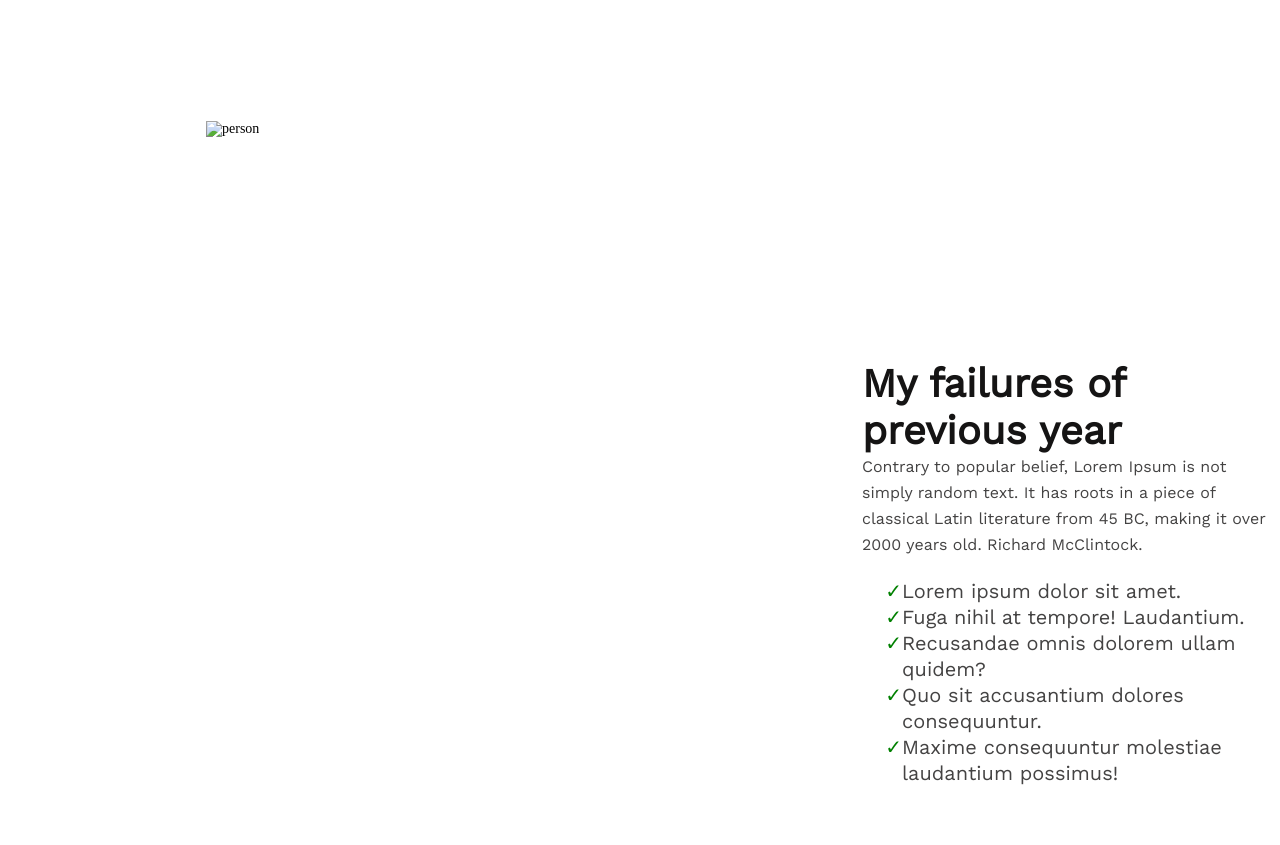
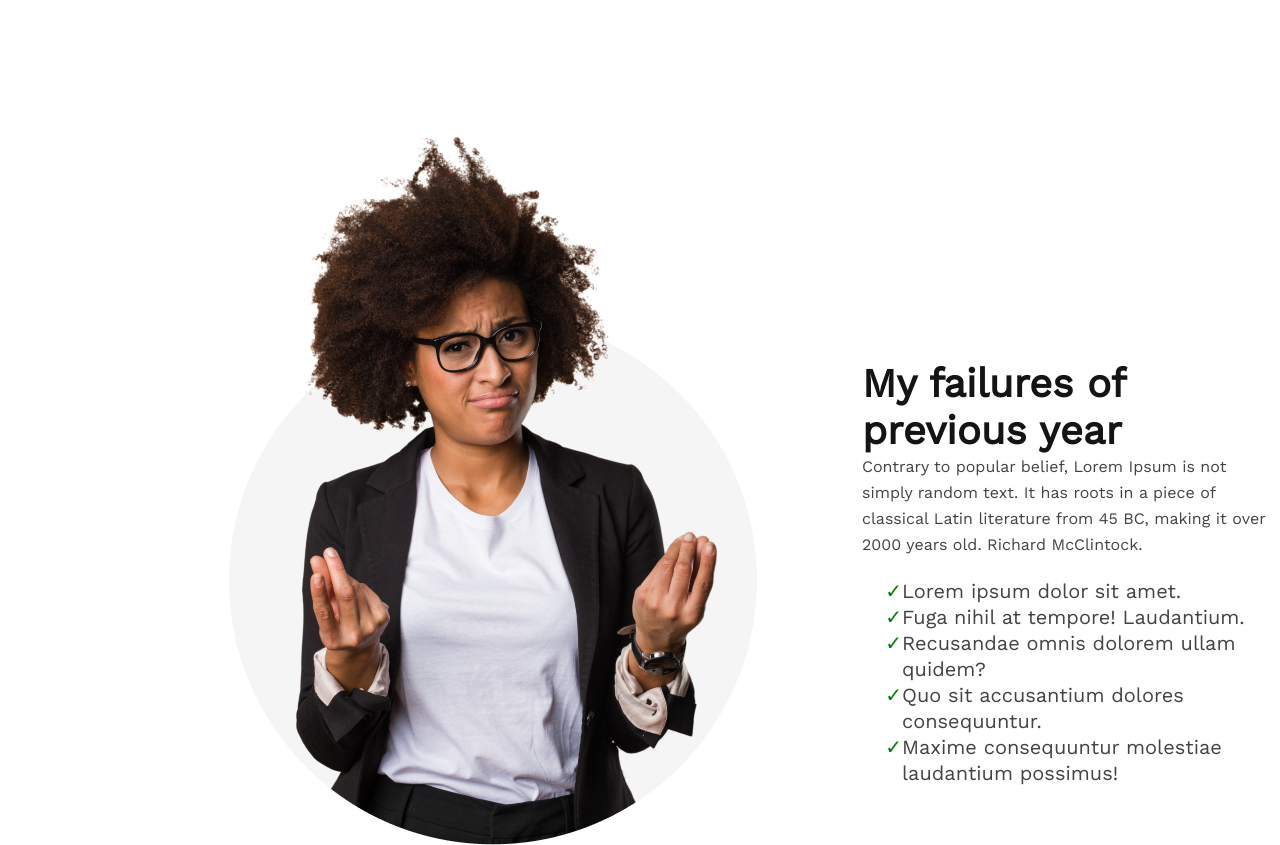
Before and after one commit to nrb04/cmd2, a plain HTML site: page mile_1/ass/index.html in a window 1280 px wide. Shown: the part 818-1663 px from the top of the page. Drawn offline with nearby package versions, Linux system fonts and the light colour scheme; the site is published under a folder, as on GitHub Pages, so addresses that start at the root find nothing.

Commit message:
mod_7 add

```diff
--- a/mile_1/ass/index.html
+++ b/mile_1/ass/index.html
@@ -19,7 +19,7 @@
 </section>
 <section class="fbox">
   <div class="fimage">
-    <img src="/mile_1/ass/images/person.png" alt="person" srcset=""> </div>
+    <img src="./images/person.png" alt="person" srcset=""> </div>
   <div class="ftxt">
      <div class="ftxt1">My failures of previous year</div>
      <div class="ftxt2">Contrary to popular belief, Lorem Ipsum is not simply random text. It has roots in a piece of classical Latin literature from 45 BC, making it over 2000 years old. Richard McClintock.</div>
```
Also changed, not shown: mile_2/mod_7/index.html (added).
